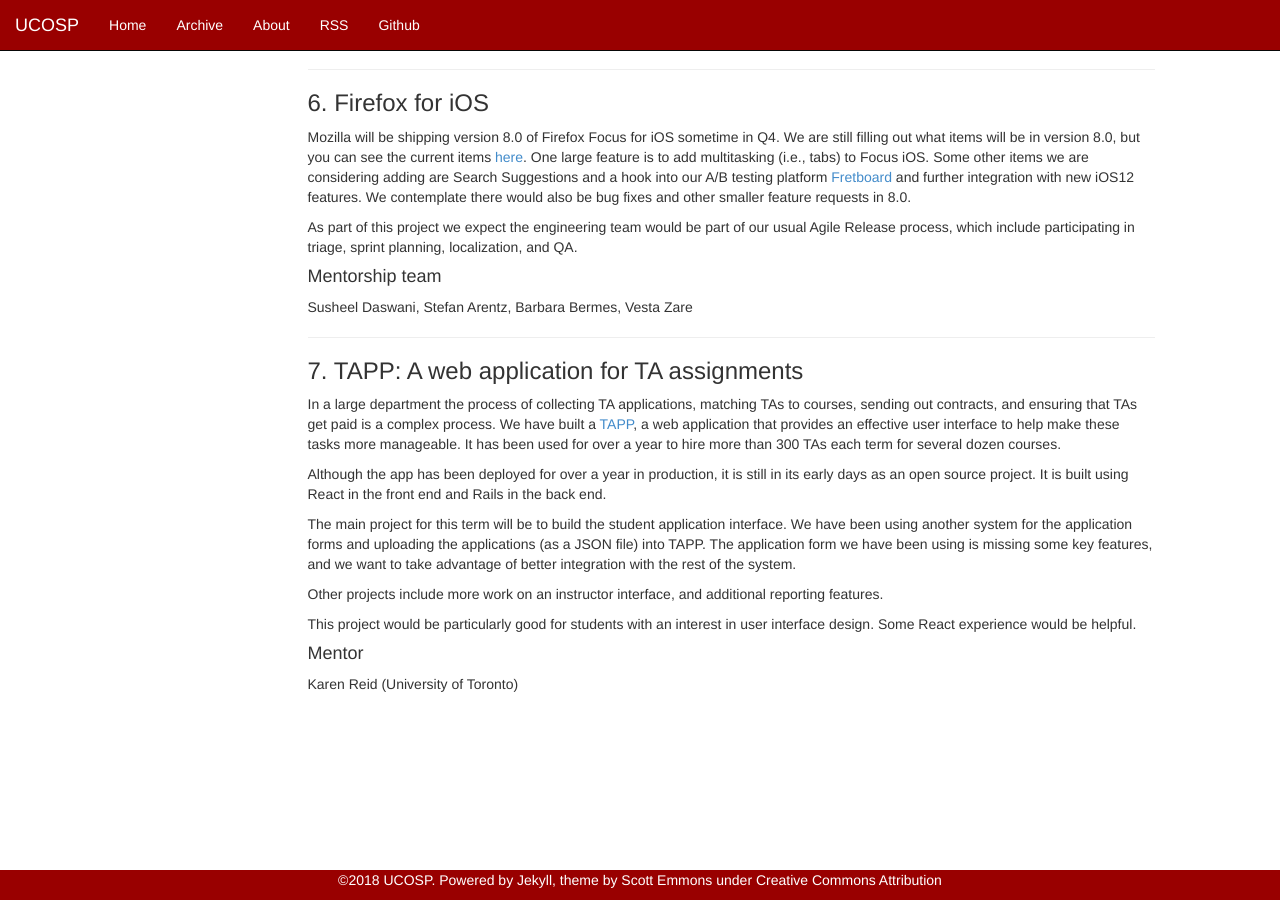
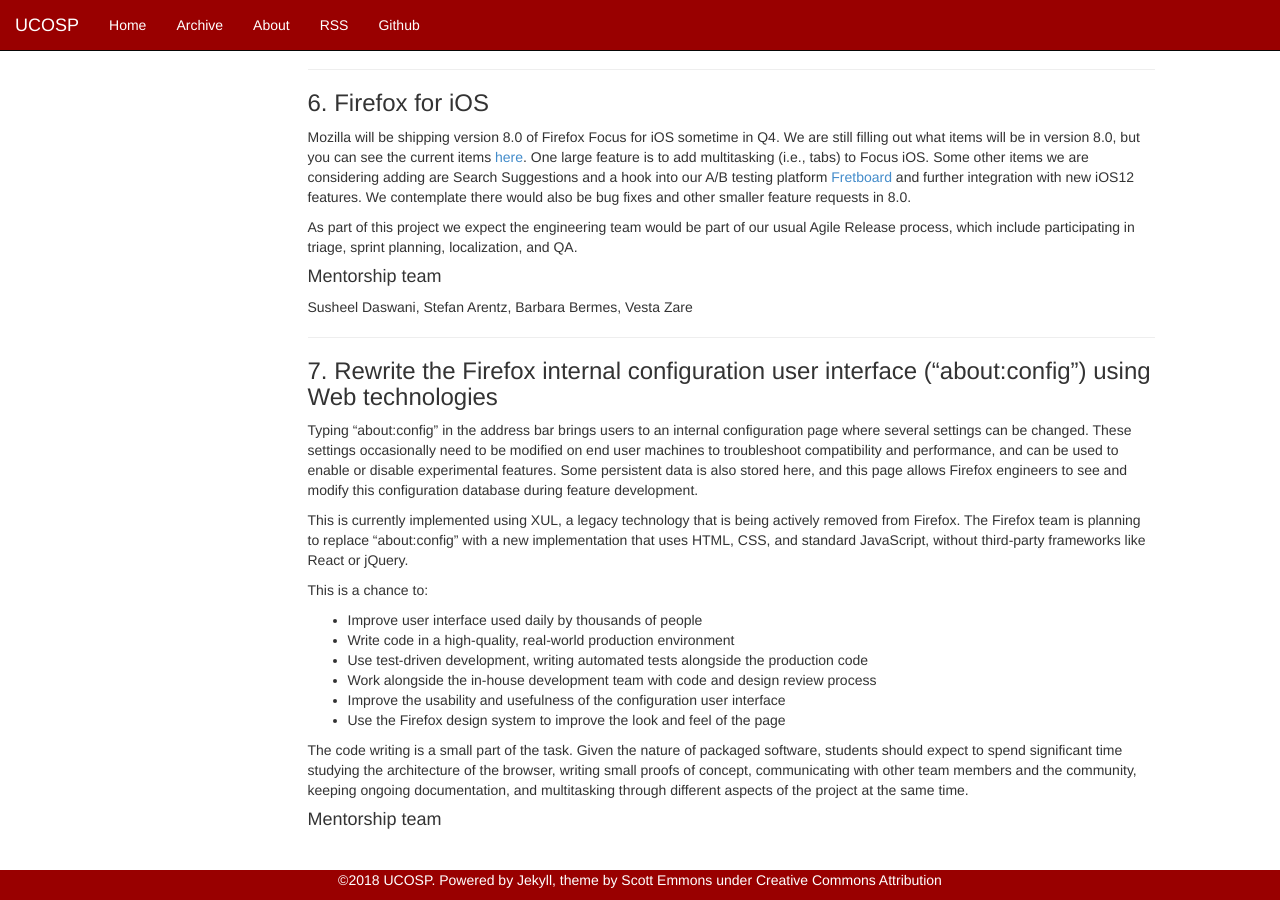
Before and after one commit to ucosp/ucosp.github.io, a Jekyll site: the page built from projects.md, in a window 1280 px wide and 900 px high, scrolled down 3539 px. Built offline with Jekyll 4.4.1, drawn with Linux system fonts in a browser that asks for light colours; some of the changed text lies outside the part shown.

Commit message:
adding final project

```diff
--- a/projects.md
+++ b/projects.md
@@ -15,7 +15,7 @@
   4. **Formulize**
   5. **Tracking Tecnologies on the Modern Web**
   6. **Firefox for iOS**
-  7. **TAPP: A web application for TA assignments**
+  7. **Firefox internal config UI**
 
 ---
 ### 1. Review Board
@@ -165,17 +165,22 @@
 Susheel Daswani, Stefan Arentz, Barbara Bermes, Vesta Zare
 
 ---
-### 7. TAPP: A web application for TA assignments
+### 7. Rewrite the Firefox internal configuration user interface ("about:config") using Web technologies
 
-In a large department the process of collecting TA applications, matching TAs to courses, sending out contracts, and ensuring that TAs get paid is a complex process.  We have built a [TAPP](https://github.com/uoft-tapp/tapp-cp), a web application that provides an effective user interface to help make these tasks more manageable.  It has been used for over a year to hire more than 300 TAs each term for several dozen courses.
+Typing "about:config" in the address bar brings users to an internal configuration page where several settings can be changed. These settings occasionally need to be modified on end user machines to troubleshoot compatibility and performance, and can be used to enable or disable experimental features. Some persistent data is also stored here, and this page allows Firefox engineers to see and modify this configuration database during feature development.
 
-Although the app has been deployed for over a year in production, it is still in its early days as an open source project.  It is built using React in the front end and Rails in the back end.
+This is currently implemented using XUL, a legacy technology that is being actively removed from Firefox. The Firefox team is planning to replace "about:config" with a new implementation that uses HTML, CSS, and standard JavaScript, without third-party frameworks like React or jQuery.
 
-The main project for this term will be to build the student application interface.  We have been using another system for the application forms and uploading the applications (as a JSON file) into TAPP.  The application form we have been using is missing some key features, and we want to take advantage of better integration with the rest of the system.
+This is a chance to:
+ - Improve user interface used daily by thousands of people
+ - Write code in a high-quality, real-world production environment
+ - Use test-driven development, writing automated tests alongside the production code
+ - Work alongside the in-house development team with code and design review process
+ - Improve the usability and usefulness of the configuration user interface
+ - Use the Firefox design system to improve the look and feel of the page
 
-Other projects include more work on an instructor interface, and additional reporting features.
+The code writing is a small part of the task. Given the nature of packaged software, students should expect to spend significant time studying the architecture of the browser, writing small proofs of concept, communicating with other team members and the community, keeping ongoing documentation, and multitasking through different aspects of the project at the same time.
 
-This project would be particularly good for students with an interest in user interface design.  Some React experience would be helpful.
 
-#### Mentor
-Karen Reid (University of Toronto)
+
+#### Mentorship team
```
